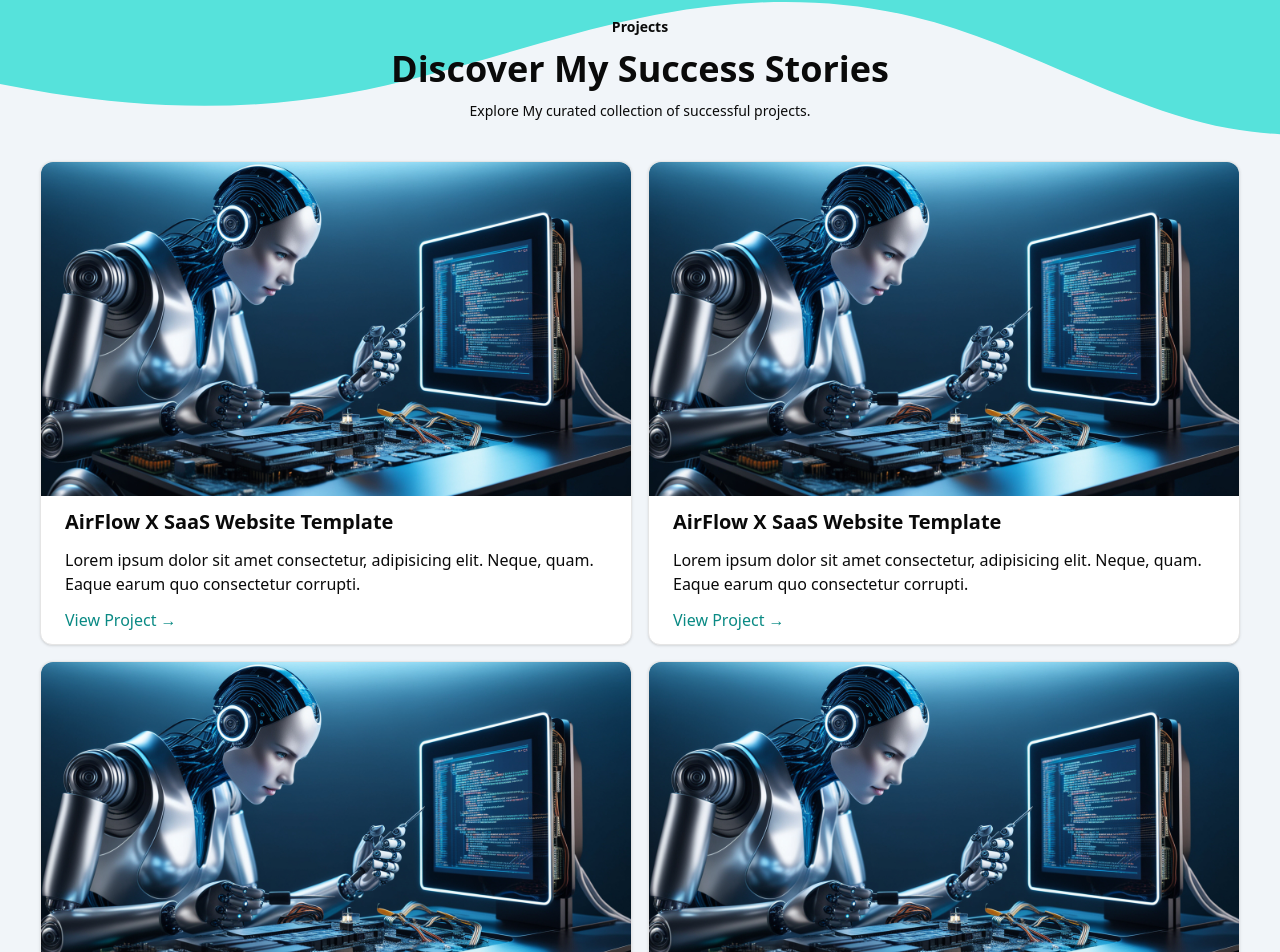
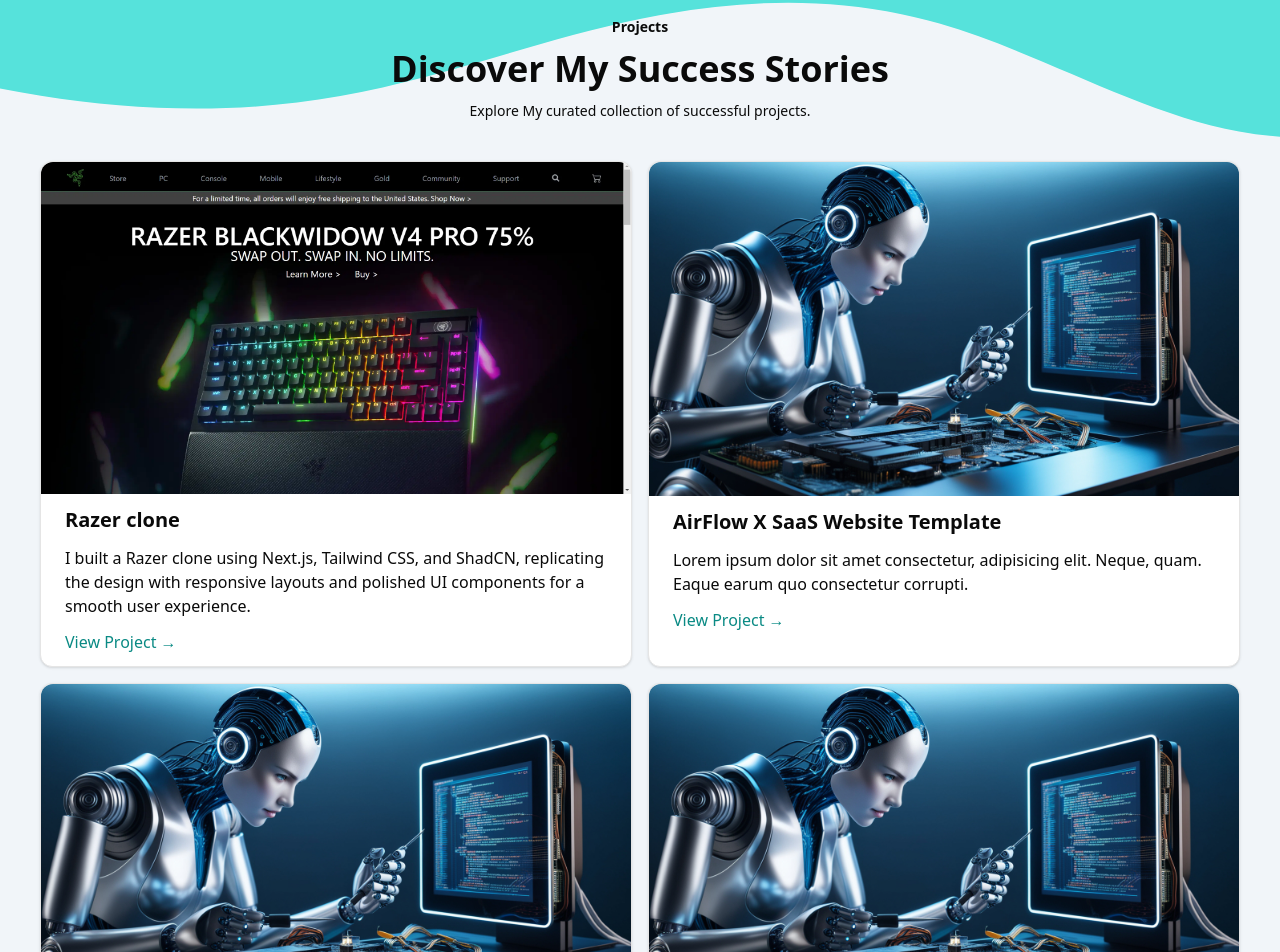
Before and after one commit to iamasadshah/my-portfolio, a Next.js app: page / in a window 1280 px wide. Shown: the part 2020-2972 px from the top of the page. Built offline with nearby package versions, Linux system fonts and the light colour scheme.

Commit message:
one project added

```diff
--- a/src/app/components/Projects.tsx
+++ b/src/app/components/Projects.tsx
@@ -25,20 +25,24 @@
         {/* Example Project Card */}
         <Card className="project-card flex flex-col items-center text-center space-y-3 pb-3 lg:items-start lg:text-start">
           <Image
-            src={"/project-image.jpg"}
+            src={"/razer-clone.webp"}
             alt="project one"
             width={300}
             height={300}
             className="w-full rounded-t-xl"
           />
           <h1 className="text-lg lg:text-xl font-bold project-title">
-            AirFlow X SaaS Website Template
+            Razer clone
           </h1>
           <p className="px-3 lg:px-6 text-sm lg:text-base">
-            Lorem ipsum dolor sit amet consectetur, adipisicing elit. Neque,
-            quam. Eaque earum quo consectetur corrupti.
+            I built a Razer clone using Next.js, Tailwind CSS, and ShadCN,
+            replicating the design with responsive layouts and polished UI
+            components for a smooth user experience.
           </p>
-          <Link href={"/"} className="text-primary1 px-3 lg:px-6">
+          <Link
+            href={"https://razer-clone-gold.vercel.app"}
+            className="text-primary1 px-3 lg:px-6"
+          >
             View Project &rarr;
           </Link>
         </Card>
```
Also changed, not shown: public/razer-clone.webp (added).
